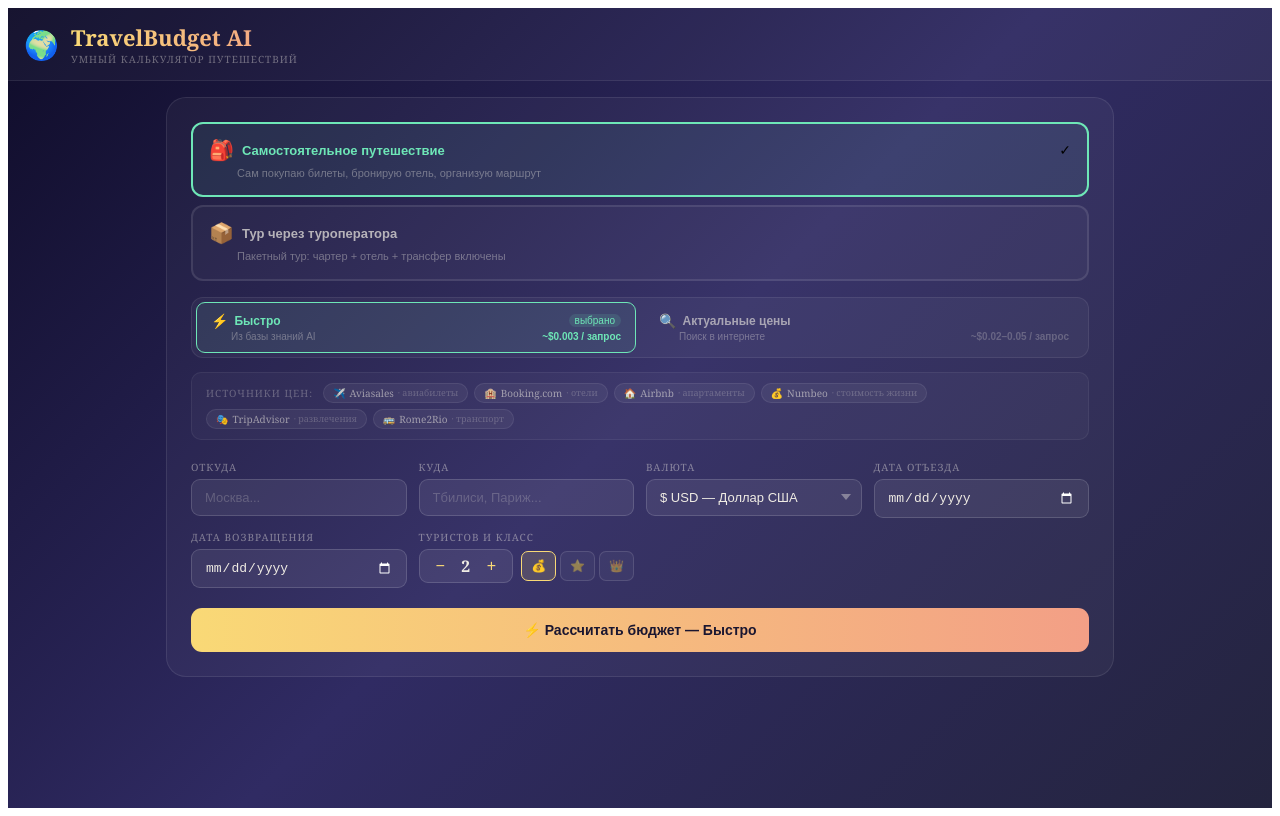
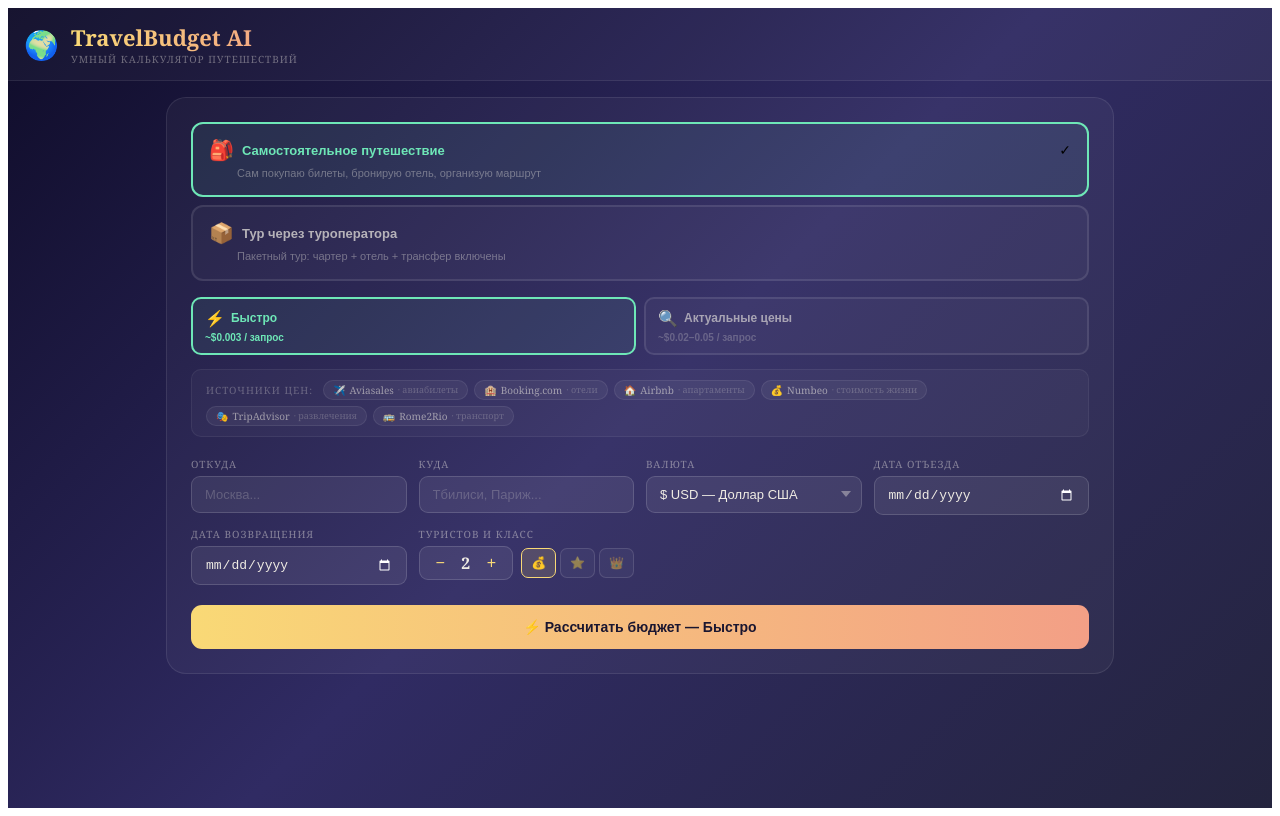
Before and after one commit to jecamoy389-rgb/travel-budget-ai, a React (Vite) app: page / in a window 1280 px wide. Built offline with nearby package versions, Linux system fonts and the light colour scheme.

Commit message:
Update App.jsx

```diff
--- a/src/App.jsx
+++ b/src/App.jsx
@@ -285,25 +285,21 @@ export default function TravelCalculator() {
           </div>
 
           {/* Speed mode toggle */}
-          <div style={{ display: "flex", gap: "8px", marginBottom: "14px", padding: "4px", background: "rgba(255,255,255,0.04)", borderRadius: "12px", border: "1px solid rgba(255,255,255,0.08)" }}>
+          <div style={{ display: "grid", gridTemplateColumns: "1fr 1fr", gap: "8px", marginBottom: "14px" }}>
             {[
-              ["fast", "⚡", "Быстро", "Из базы знаний AI", "~$0.003 / запрос", "#6ee7b7"],
-              ["accurate", "🔍", "Актуальные цены", "Поиск в интернете", "~$0.02–0.05 / запрос", "#f9d976"]
-            ].map(([val, icon, title, desc, price, col]) => (
+              ["fast", "⚡", "Быстро", "~$0.003 / запрос", "#6ee7b7"],
+              ["accurate", "🔍", "Актуальные цены", "~$0.02–0.05 / запрос", "#f9d976"]
+            ].map(([val, icon, title, price, col]) => (
               <button key={val} onClick={() => setForm({...form, speed_mode: val})}
-                style={{ flex: 1, padding: "10px 14px", borderRadius: "9px", border: "1px solid", textAlign: "left", cursor: "pointer", transition: "all 0.2s",
-                  borderColor: form.speed_mode === val ? col : "transparent",
-                  background: form.speed_mode === val ? `${col}15` : "transparent"
+                style={{ padding: "10px 12px", borderRadius: "10px", border: "2px solid", textAlign: "left", cursor: "pointer", transition: "all 0.2s",
+                  borderColor: form.speed_mode === val ? col : "rgba(255,255,255,0.1)",
+                  background: form.speed_mode === val ? `${col}12` : "rgba(255,255,255,0.03)"
                 }}>
-                <div style={{ display: "flex", alignItems: "center", gap: "6px", marginBottom: "2px" }}>
-                  <span style={{ fontSize: "14px" }}>{icon}</span>
+                <div style={{ display: "flex", alignItems: "center", gap: "6px", marginBottom: "4px" }}>
+                  <span style={{ fontSize: "16px" }}>{icon}</span>
                   <span style={{ fontSize: "12px", fontWeight: "600", color: form.speed_mode === val ? col : "rgba(240,236,228,0.6)" }}>{title}</span>
-                  {form.speed_mode === val && <span style={{ marginLeft: "auto", fontSize: "10px", color: col, background: `${col}20`, padding: "1px 6px", borderRadius: "8px" }}>выбрано</span>}
                 </div>
-                <div style={{ paddingLeft: "20px", display: "flex", justifyContent: "space-between", alignItems: "center" }}>
-                  <span style={{ fontSize: "10px", color: "rgba(240,236,228,0.35)" }}>{desc}</span>
-                  <span style={{ fontSize: "10px", fontWeight: "600", color: form.speed_mode === val ? col : "rgba(240,236,228,0.25)" }}>{price}</span>
-                </div>
+                <div style={{ fontSize: "10px", fontWeight: "600", color: form.speed_mode === val ? col : "rgba(240,236,228,0.25)" }}>{price}</div>
               </button>
             ))}
           </div>
@@ -397,33 +393,45 @@ export default function TravelCalculator() {
             </div>
 
             {/* Totals */}
-            <div style={{ background:"rgba(249,217,118,0.07)", border:"1px solid rgba(249,217,118,0.18)", borderRadius:"16px", padding:"18px 22px", marginBottom:"16px", display:"flex", justifyContent:"space-between", alignItems:"center", flexWrap:"wrap", gap:"12px" }}>
-              <div>
-                <div style={{ fontSize:"17px", fontWeight:"700", marginBottom:"3px" }}>🗺️ {result.destination}</div>
-                <div style={{ fontSize:"11px", color:"rgba(240,236,228,0.4)", display:"flex", gap:"6px", alignItems:"center" }}>
-                {result.days} дней · {result.people} чел · {result.currency}
-                <span style={{ padding:"1px 7px", borderRadius:"8px", fontSize:"10px",
+            <div style={{ background:"rgba(249,217,118,0.07)", border:"1px solid rgba(249,217,118,0.18)", borderRadius:"16px", padding:"16px", marginBottom:"16px" }}>
+              {/* Top row: destination + badge */}
+              <div style={{ display:"flex", justifyContent:"space-between", alignItems:"flex-start", marginBottom:"12px", flexWrap:"wrap", gap:"6px" }}>
+                <div>
+                  <div style={{ fontSize:"16px", fontWeight:"700", marginBottom:"2px" }}>🗺️ {result.destination}</div>
+                  <div style={{ fontSize:"11px", color:"rgba(240,236,228,0.4)" }}>{result.days} дней · {result.people} чел · {result.currency}</div>
+                </div>
+                <span style={{ padding:"3px 9px", borderRadius:"8px", fontSize:"10px", whiteSpace:"nowrap",
                   background: result.speed_mode==="fast" ? "rgba(110,231,183,0.15)" : "rgba(249,217,118,0.15)",
                   color: result.speed_mode==="fast" ? "#6ee7b7" : "#f9d976" }}>
                   {result.speed_mode==="fast" ? "⚡ из базы знаний" : "🔍 актуальные цены"}
                 </span>
               </div>
-              </div>
-              <div style={{ display:"flex", gap:"20px", alignItems:"center" }}>
-                {[["ИТОГО", result.grandTotal, "38px", "linear-gradient(90deg,#f9d976,#f39f86)"],["НА ЧЕЛОВЕКА", result.grandTotalPerPerson, "24px", "#f9d976"],["В ДЕНЬ/ЧЕЛ", result.grandTotalPerPerson/result.days, "24px", "#f39f86"]].map(([label, val, size, color], i) => (
-                  <div key={i} style={{ textAlign:"center" }}>
-                    <div style={{ fontSize:"10px", color:"rgba(240,236,228,0.35)", marginBottom:"2px" }}>{label}</div>
-                    <div style={{ fontSize:size, fontWeight:"700", background: color.includes("gradient") ? color : undefined, color: color.includes("gradient") ? undefined : color, WebkitBackgroundClip: color.includes("gradient") ? "text" : undefined, WebkitTextFillColor: color.includes("gradient") ? "transparent" : undefined }}>{fmt(val, result.currency)}</div>
-                  </div>
-                ))}
+              {/* Bottom row: 3 stats */}
+              <div style={{ display:"grid", gridTemplateColumns:"1fr 1fr 1fr", gap:"8px" }}>
+                <div style={{ background:"rgba(255,255,255,0.05)", borderRadius:"10px", padding:"10px", textAlign:"center" }}>
+                  <div style={{ fontSize:"9px", color:"rgba(240,236,228,0.35)", letterSpacing:"0.5px", marginBottom:"4px" }}>ИТОГО</div>
+                  <div style={{ fontSize:"18px", fontWeight:"700", background:"linear-gradient(90deg,#f9d976,#f39f86)", WebkitBackgroundClip:"text", WebkitTextFillColor:"transparent", lineHeight:1.2 }}>{fmt(result.grandTotal, result.currency)}</div>
+                </div>
+                <div style={{ background:"rgba(255,255,255,0.05)", borderRadius:"10px", padding:"10px", textAlign:"center" }}>
+                  <div style={{ fontSize:"9px", color:"rgba(240,236,228,0.35)", letterSpacing:"0.5px", marginBottom:"4px" }}>НА ЧЕЛОВЕКА</div>
+                  <div style={{ fontSize:"16px", fontWeight:"700", color:"#f9d976", lineHeight:1.2 }}>{fmt(result.grandTotalPerPerson, result.currency)}</div>
+                </div>
+                <div style={{ background:"rgba(255,255,255,0.05)", borderRadius:"10px", padding:"10px", textAlign:"center" }}>
+                  <div style={{ fontSize:"9px", color:"rgba(240,236,228,0.35)", letterSpacing:"0.5px", marginBottom:"4px" }}>В ДЕНЬ/ЧЕЛ</div>
+                  <div style={{ fontSize:"16px", fontWeight:"700", color:"#f39f86", lineHeight:1.2 }}>{fmt(result.grandTotalPerPerson/result.days, result.currency)}</div>
+                </div>
               </div>
             </div>
 
-            {/* Tabs */}
-            <div style={{ display:"flex", gap:"6px", marginBottom:"14px" }}>
-              {[["dashboard","📊 Дашборд"],["details","📋 По категориям"],["sources","🔗 Источники"],["tips","💡 Советы"]].map(([tab,label]) => (
+            {/* Tabs — horizontally scrollable on mobile */}
+            <div style={{ display:"flex", gap:"6px", marginBottom:"14px", overflowX:"auto", paddingBottom:"4px", WebkitOverflowScrolling:"touch", scrollbarWidth:"none" }}>
+              {[["dashboard","📊 Дашборд"],["details","📋 Категории"],["sources","🔗 Источники"],["tips","💡 Советы"]].map(([tab,label]) => (
                 <button key={tab} onClick={() => setActiveTab(tab)}
-                  style={{ padding:"8px 15px", borderRadius:"9px", border:"1px solid", borderColor: activeTab===tab?"#f9d976":"rgba(255,255,255,0.1)", background: activeTab===tab?"rgba(249,217,118,0.1)":"rgba(255,255,255,0.03)", color: activeTab===tab?"#f9d976":"rgba(240,236,228,0.45)", fontSize:"12px", cursor:"pointer", fontWeight: activeTab===tab?"600":"400" }}>{label}</button>
+                  style={{ padding:"8px 14px", borderRadius:"9px", border:"1px solid", whiteSpace:"nowrap", flexShrink:0,
+                    borderColor: activeTab===tab?"#f9d976":"rgba(255,255,255,0.1)",
+                    background: activeTab===tab?"rgba(249,217,118,0.1)":"rgba(255,255,255,0.03)",
+                    color: activeTab===tab?"#f9d976":"rgba(240,236,228,0.45)",
+                    fontSize:"12px", cursor:"pointer", fontWeight: activeTab===tab?"600":"400" }}>{label}</button>
               ))}
             </div>
 
```
